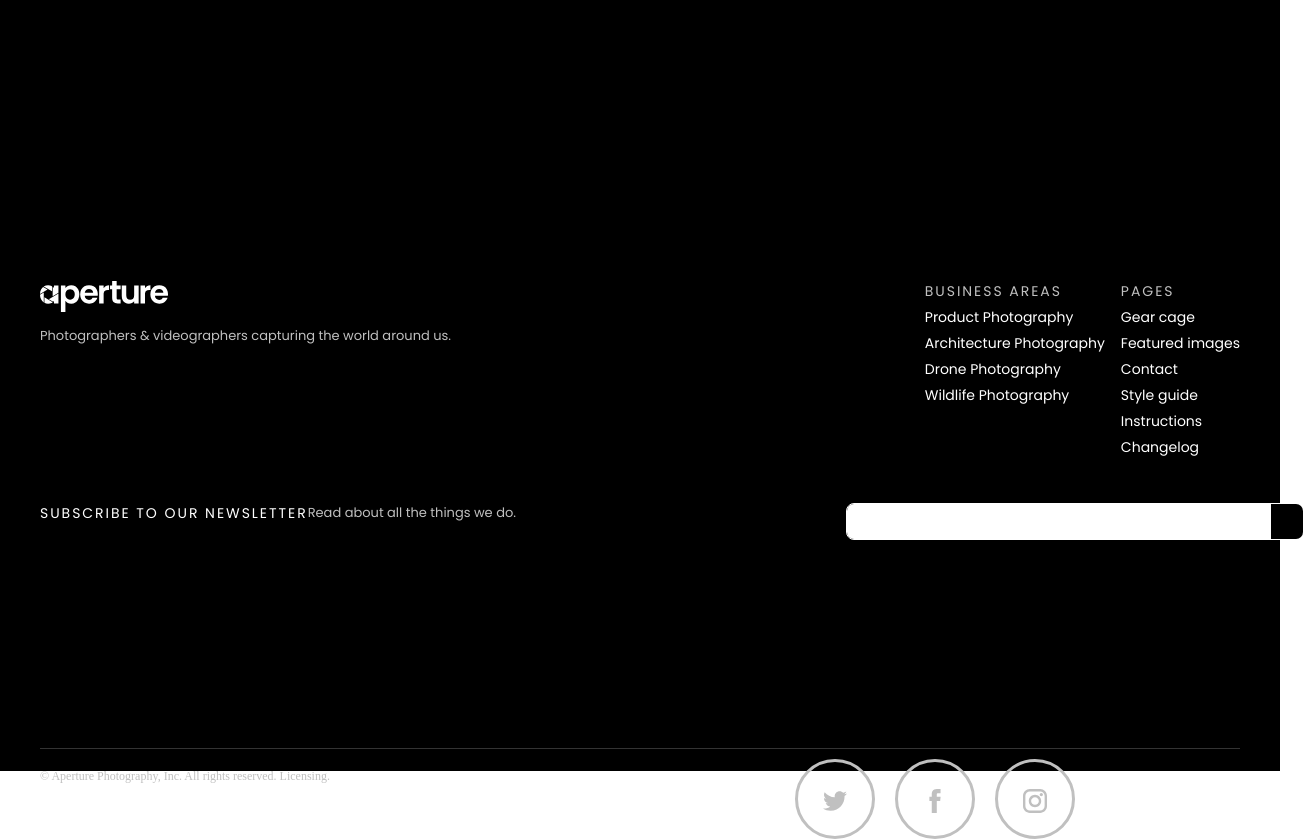
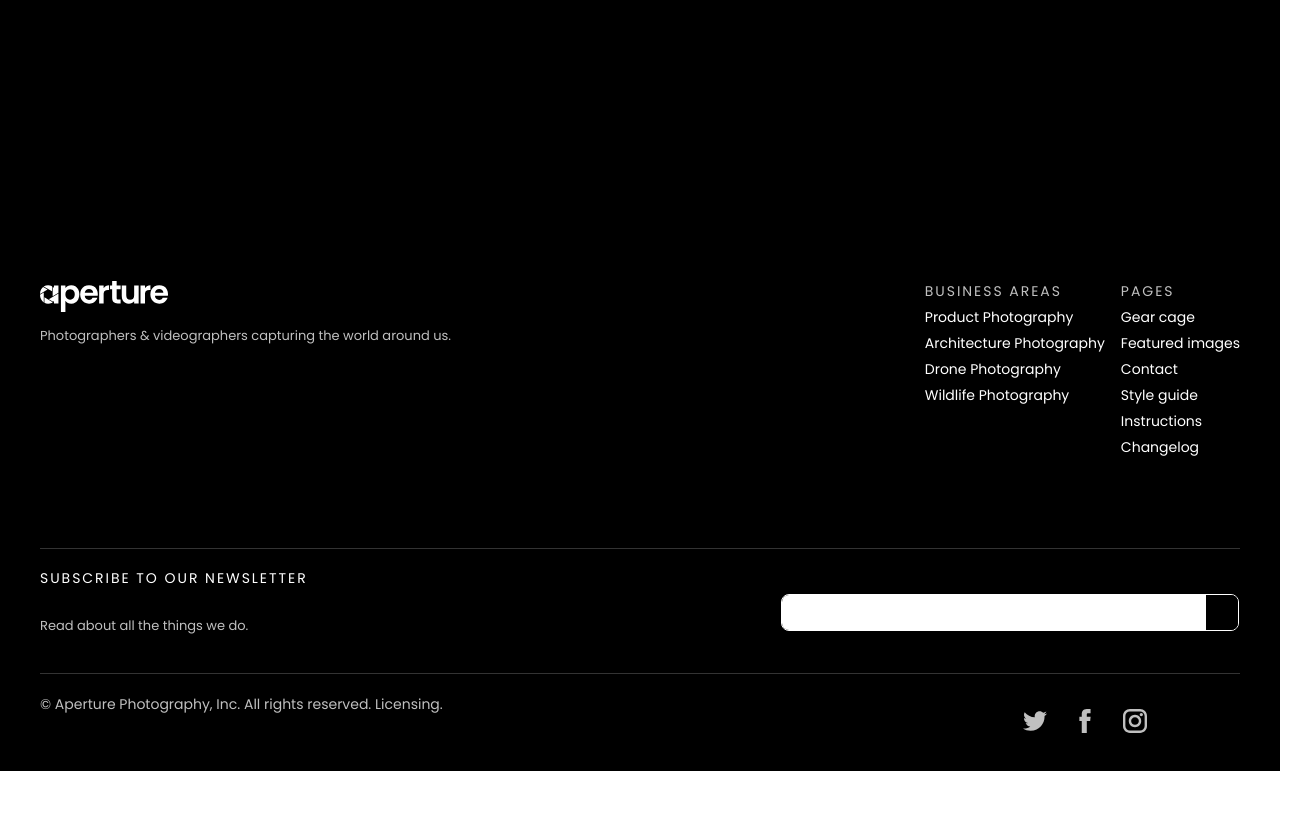
Before and after one commit to VladyslavKuriachyi/Aperture, a plain HTML site: page index.html in a window 1280 px wide. Shown: the part 5740-6579 px from the top of the page, 1304 px wide, since content can reach past the window. After the commit the page ends 6511 px from the top, so only its background shows below. Drawn offline with Linux system fonts and the light colour scheme.

Commit message:
footer new 15.07.2025

```diff
--- a/css/style.scss
+++ b/css/style.scss
@@ -620,6 +620,7 @@ p {
   }
 }
 footer {
+  position: relative;
   background-color: #000;
   color: #c0c0c0;
   padding: 60px 20px;
@@ -662,6 +663,7 @@ footer {
     gap: 16px;
     margin-top: 100px;
 
+
     .links-column {
       .column-title {
         font-family: "Poppins", sans-serif;
@@ -690,6 +692,7 @@ footer {
 
             &:hover {
               text-decoration: underline;
+              transition: 0.3s ease;
             }
           }
         }
@@ -698,11 +701,28 @@ footer {
   }
 
   .footer-newsletter {
-    display: flex;
-    justify-content: space-between;
+    display: block;
+    position: absolute;
+    bottom: 100px;
+    .newsletter-text {
+     position: absolute;
+      bottom: 20px;
+      left: 0;
+      &::before {
+        content: "";
+        display: block;
+        width: 1200px;
+        height: 1px;
+        background-color: #333;
+        position: absolute;
+        top: -20px;
+        left: 0;
 
+      }
+}
 
     .column-title {
+      display: ruby-text;
       font-family: "Poppins", sans-serif;
       font-size: 14px;
       letter-spacing: 0.14em;
@@ -721,8 +741,9 @@ footer {
     }
     .footer-form {
       position: absolute;
-      left: 846px;
+      left: 741px;
       width: 458px;
+      bottom: 40px;
     }
 
     .footer-form form{
@@ -760,7 +781,11 @@ footer {
     margin-top: 170px;
 
     p {
-      font-size: 12px;
+      font-family: "Poppins", sans-serif;
+      font-weight: 400;
+      font-size: 14px;
+      line-height: 143%;
+      color: #c0c0c0;
     }
     ul {
       display: flex;
@@ -775,17 +800,14 @@ footer {
     }
 
     ul li a {
-      width: 80px;
-      height: 80px;
+      width: 30px;
+      height: 30px;
       text-align: center;
-      line-height: 80px;
-      font-size: 35px;
+      font-size: 5px;
       margin: 0 10px;
       display: block;
-      border-radius: 50%;
       position: relative;
       overflow: hidden;
-      border: 3px solid #c0c0c0;
       z-index: 1;
     }
 
@@ -819,7 +841,7 @@ footer {
 
     ul li:nth-child(1) a:before{
       background: #3b5999;
-      opacity: 0.4;
+      opacity: 0.6;
     }
 
     ul li:nth-child(2) a:before{
--- a/index.html
+++ b/index.html
@@ -293,9 +293,10 @@
             </div>
 
             <div class="footer-newsletter">
+                <div class="newsletter-text">
                 <p class="column-title">Subscribe to our newsletter</p>
                 <p>Read about all the things we do.</p>
-
+                </div>
 
             <div class="footer-form">
                 <form action="#" method="post" class="newsletter-form">
```
Also changed, not shown: css/style.css, 1 other file.
